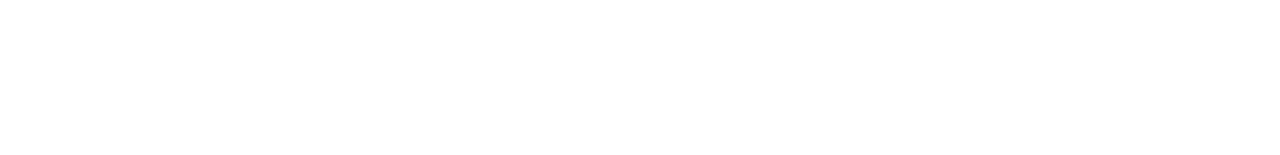
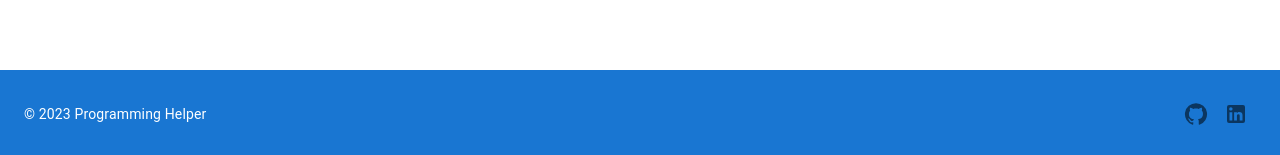
Before and after one commit to Md-Tahsif-Ahmed/Programming-Blog-With-React-JS-Client, a React (Vite) app: page / in a window 1280 px wide. Shown: the part 642-797 px from the top of the page. Built offline with nearby package versions, Linux system fonts and the light colour scheme.

Commit message:
With MUI Created Footer Section

```diff
--- a/src/App.jsx
+++ b/src/App.jsx
@@ -1,11 +1,13 @@
 import { Outlet } from "react-router-dom";
 import Navbar from "../src/Pages/Shared/Navbar";
+import Footer from "./Pages/Shared/Footer";
 
 const App = () => {
   return (
     <div>
       <Navbar></Navbar>
       <Outlet></Outlet>
+      <Footer></Footer>
     </div>
   );
 };
--- /dev/null
+++ b/src/Pages/Shared/Footer.jsx
@@ -0,0 +1,34 @@
+import React from 'react';
+import Container from '@mui/material/Container';
+import Grid from '@mui/material/Grid';
+import Typography from '@mui/material/Typography';
+import Link from '@mui/material/Link';
+import IconButton from '@mui/material/IconButton';
+import GitHubIcon from '@mui/icons-material/GitHub';
+import LinkedInIcon from '@mui/icons-material/LinkedIn';
+
+const Footer = () => {
+  return (
+    <footer style={{ position: 'fixed', bottom: 0, left: 0, width: '100%' }}>
+      <Container component="div" maxWidth="" sx={{ backgroundColor: (theme) => theme.palette.primary.main, color: (theme) => theme.palette.primary.contrastText, padding: (theme) => theme.spacing(3, 0) }}>
+        <Grid container justifyContent="space-between" alignItems="center">
+          <Grid item>
+            <Typography variant="body2">
+              &copy; {new Date().getFullYear()} Programming Helper
+            </Typography>
+          </Grid>
+          <Grid item>
+            <IconButton component={Link} href=" " target="_blank" rel="noopener noreferrer">
+              <GitHubIcon />
+            </IconButton>
+            <IconButton component={Link} href=" " target="_blank" rel="noopener noreferrer">
+              <LinkedInIcon />
+            </IconButton>
+          </Grid>
+        </Grid>
+      </Container>
+    </footer>
+  );
+};
+
+export default Footer;
```
